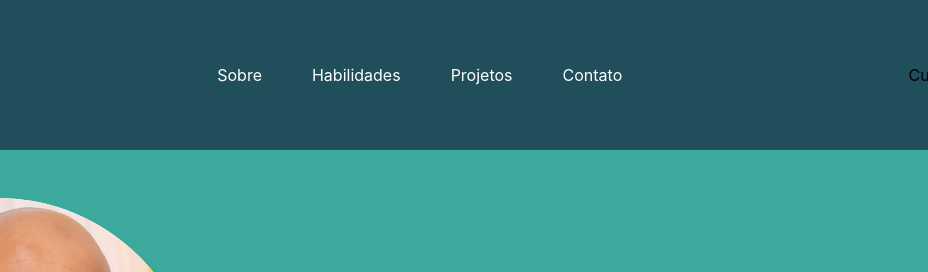
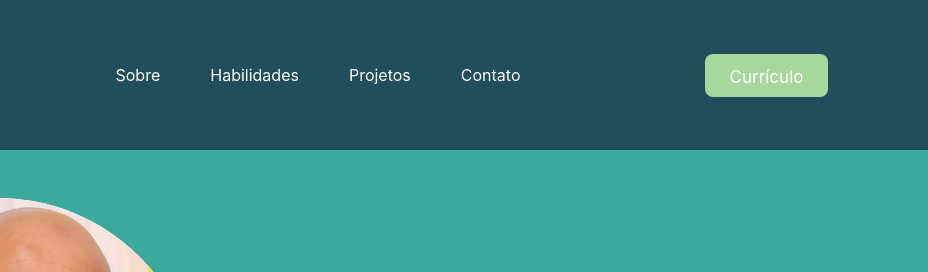
Before and after one commit to GeoreCruz/meyprojetos, a plain HTML site: page index.html in a window 1280 px wide. Shown: the top 272 px of the page, 352-1280 px from the left. Drawn offline with Linux system fonts and the light colour scheme.

Commit message:
alterações

```diff
--- a/index.html
+++ b/index.html
@@ -17,7 +17,7 @@
             <a href="#projetos">Projetos</a>
             <a href="#contato">Contato</a>
         </nav>
-        <div class="botaocurriculos">
+        <div class="botaocurriculo">
             <p>Currículo</p>
         </div>
     </header>
--- a/projetos.js
+++ b/projetos.js
@@ -82,4 +82,3 @@ document.querySelector('.altura').value = ""
 document.querySelector('.pes').value = ""
 
 }
-//
--- a/style.css
+++ b/style.css
@@ -21,7 +21,6 @@ header {
     justify-content: space-between;
     align-items: center;
     position: fixed;
-
 }
 
 header img{
```
Also changed, not shown: 1 other file.
